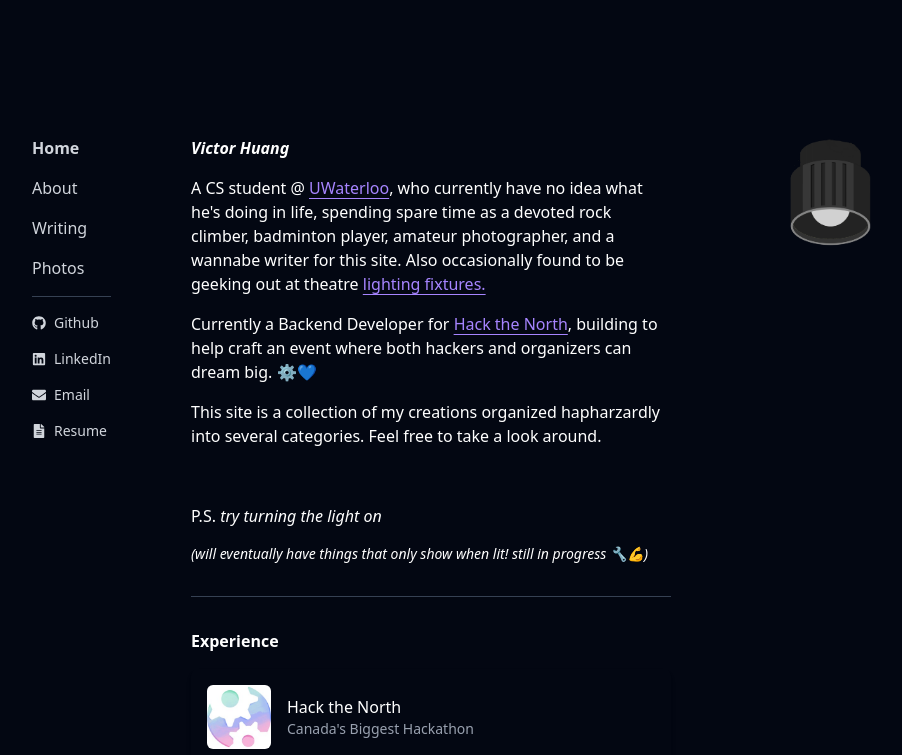
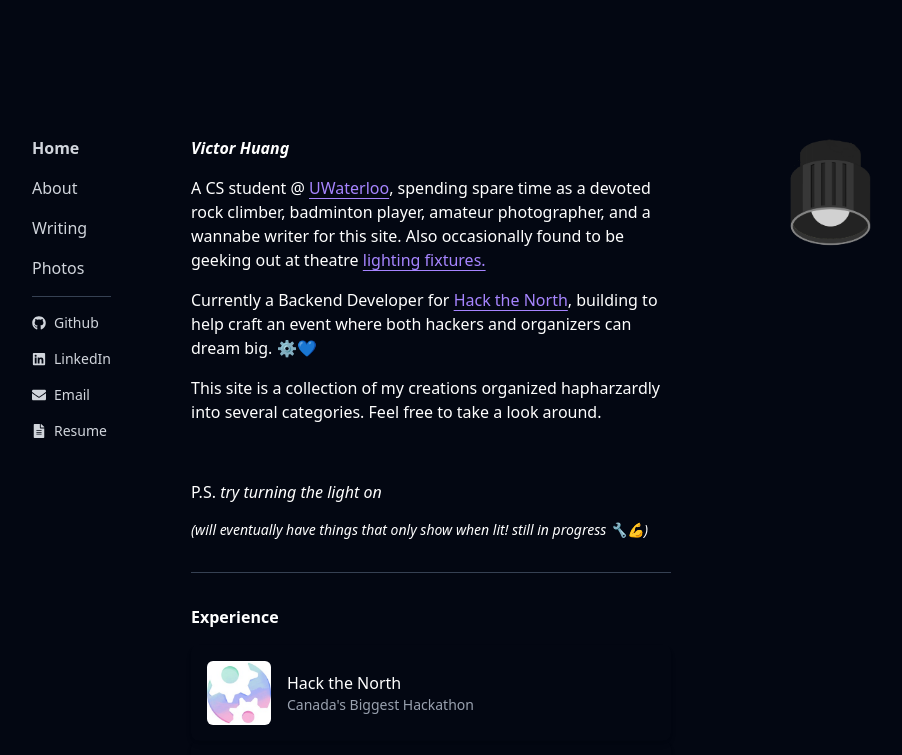
Before and after one commit to vichua2006/personal-site, a React (Vite) app: page / in a window 1280 px wide. Shown: the top 755 px of the page, without its empty margins (209-1111 px from the left). Built offline with nearby package versions, Linux system fonts and the light colour scheme.

Commit message:
chore: removed 'idk what I'm doing in life' part of main desc.

```diff
--- a/src/pages/Home.tsx
+++ b/src/pages/Home.tsx
@@ -35,7 +35,7 @@
         >
           UWaterloo
         </a>
-        , who currently have no idea what he's doing in life, spending spare
+        , spending spare
         time as a devoted rock climber, badminton player, amateur photographer,
         and a wannabe writer for this site. Also occasionally found to be
         geeking out at theatre{" "}
```
